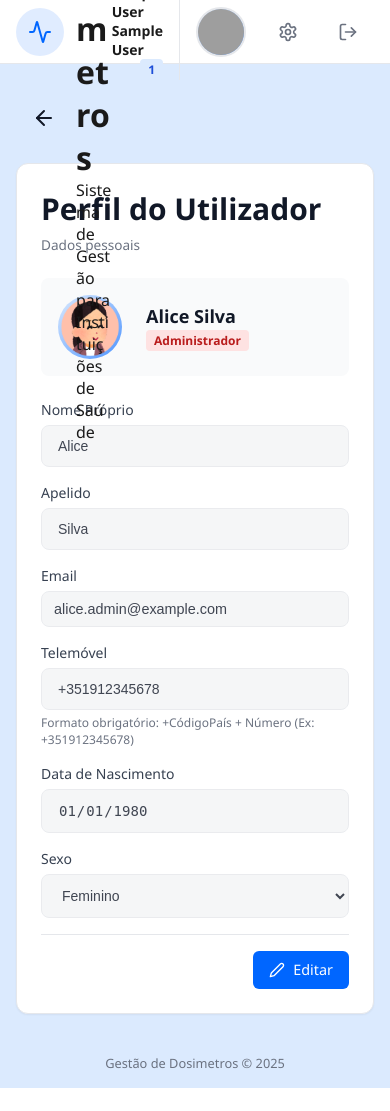
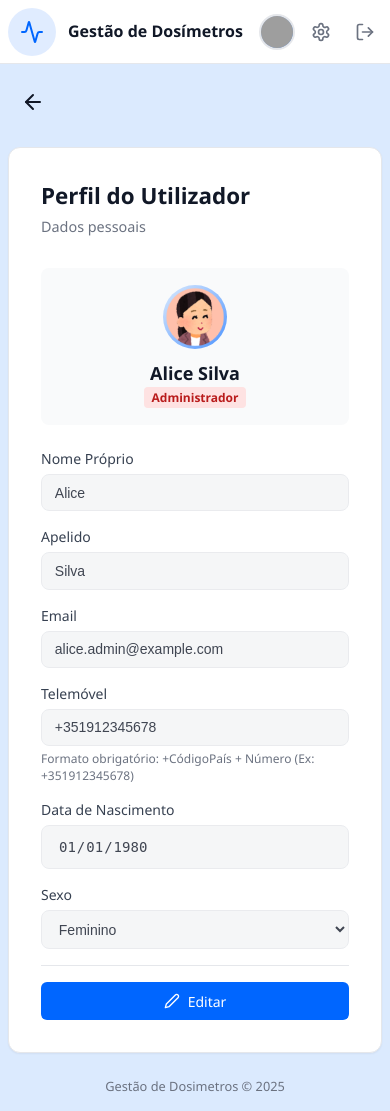
Before and after one commit to beatrizpinho04-debug/c-digo, a PHP site: page /perfil.php in a window 390 px wide. Before the commit the page ends 1088 px from the top, so only its background shows below. Run offline with PHP 8.4, Linux system fonts and the light colour scheme; the visitor is signed in with stand-in values (Sample User, id 1); data comes from the database, SQL or seed files in the repository; grey boxes are pictures that could not be loaded.

Commit message:
responsive

```diff
--- a/css/responsive.css
+++ b/css/responsive.css
@@ -1,92 +1,21 @@
-/* ---------- Tablets (≤ 768px) ---------- */
-@media (max-width: 768px) {
+/* -------------------------------------------------------------------------
+   RESPONSIVE.CSS
+   Ajustes de layout para diferentes tamanhos de ecrã.
+   -------------------------------------------------------------------------
+*/
 
-  /* Container geral */
-  .container {
-    max-width: 90%;
-    gap: 1.25rem;
-  }
-
-  /* Card */
-  .card {
-    padding: 1.5rem;
-  }
-
-  /* Texto */
-  .titulo {
-    font-size: 1.6rem;
-  }
-
-  .subtítulo {
-    font-size: 1rem;
-  }
-
-  .entrar {
-    font-size: 1.35rem;
-  }
-
-  /* Inputs */
-  input[type="email"],
-  input[type="password"] {
-    padding: 0.65rem 0.9rem;
-    font-size: 0.95rem;
-  }
+/* --- Animações --- */
+@keyframes aparecer {
+    from { opacity: 0; transform: translateY(-20px); }
+    to { opacity: 1; transform: translateY(0); }
 }
 
-/* ---------- Telemóveis (≤ 480px) ---------- */
-@media (max-width: 480px) {
-
-  /* Container */
-  .container {
-    max-width: 95%;
-    gap: 1rem;
-    padding: 0;
-  }
-
-  /* Card */
-  .card {
-    padding: 1.2rem;
-    border-radius: 0.65rem;
-  }
-
-  /* Texto */
-  .titulo {
-    font-size: 1.35rem;
-  }
-
-  .subtítulo {
-    font-size: 0.85rem;
-  }
-
-  .entrar {
-    font-size: 1.25rem;
-  }
-
-  /* Formulário */
-  input[type="email"],
-  input[type="password"] {
-    font-size: 0.9rem;
-    padding: 0.55rem 0.75rem;
-  }
-
-  .btn {
-    padding: 0.6rem 1rem;
-    font-size: 0.9rem;
-  }
-
-  .btn-full {
-    width: 100%;
-  }
-
-  /* Footer */
-  .footer {
-    font-size: 0.8rem;
-    margin-top: 0.5rem;
-    margin-bottom: 1rem; /* distância do fundo */
-  }
+@keyframes slideDown {
+    from { opacity: 0; transform: translateY(-10px); }
+    to { opacity: 1; transform: translateY(0); }
 }
 
-
+/* --- Desktop e Tablets Grandes (≥ 640px) --- */
 @media (min-width: 640px) {
     .profile-form-grid {
         grid-template-columns: 1fr 1fr;
@@ -96,11 +25,97 @@
     }
 }
 
-@keyframes aparecer {
-    from { opacity: 0; transform: translateY(-20px); }
-    to { opacity: 1; transform: translateY(0); }
+/* --- Tablets e Ecrãs Médios (≤ 768px) --- */
+@media (max-width: 768px) {
+    .main-container, .header-container {
+        padding: 0 1rem;
+    }
+
+    .container {
+        max-width: 90%;
+    }
+
+    /* Tipografia Ajustada */
+    .titulo, .card1-title { font-size: 1.6rem; }
+    .entrar { font-size: 1.35rem; }
+
+    /* --- LIMPEZA DO CABEÇALHO (CRUCIAL) --- */
+    /* Escondemos o nome e cargo AQUI (768px) para evitar que o layout parta em tablets */
+    .user-info {
+        display: none !important;
+    }
+
+    /* Escondemos o subtítulo do site para poupar espaço */
+    .logo-text p {
+        display: none !important;
+    }
+
+    /* Ajustar o título principal para não ser gigante */
+    .logo-text h1 {
+        font-size: 1.25rem; /* ~20px */
+    }
 }
-@keyframes slideDown {
-    from { opacity: 0; transform: translateY(-10px); }
-    to { opacity: 1; transform: translateY(0); }
+
+/* --- Telemóveis (≤ 480px) --- */
+@media (max-width: 480px) {
+
+  /* --- HEADER MAIS COMPACTO --- */
+  .header-container { padding: 0 0.5rem; }
+  .user-area { gap: 0.5rem; }
+
+  /* Título ainda mais pequeno no telemóvel */
+  .logo-text h1 { font-size: 1rem; }
+
+  /* Foto mais pequena para garantir que cabe tudo */
+  .profile-pic { width: 36px; height: 36px; }
+
+  /* Botões do header lado a lado */
+  .header1 .action-buttons {
+      flex-direction: row;
+      width: auto;
+  }
+  .header1 .btn { width: auto; padding: 8px; }
+
+  /* --- RESTO DO DESIGN --- */
+  .main-container { padding: 1rem 0.5rem; }
+  .container { max-width: 95%; gap: 1rem; padding: 0; }
+
+  .card, .card1, .card1-content, .card1-header {
+      padding: 1rem;
+  }
+
+  .foto-section-gray {
+      flex-direction: column;
+      text-align: center;
+      gap: 0.75rem;
+  }
+
+  /* Tipografia reduzida */
+  .titulo, .card1-title { font-size: 1.4rem; }
+  .subtítulo { font-size: 0.9rem; }
+  .entrar { font-size: 1.25rem; }
+
+  /* Inputs e Botões Gerais */
+  input[type="text"], input[type="email"], input[type="password"],
+  select, .profile-input, .btn {
+      padding: 0.6rem 0.8rem;
+      font-size: 14px;
+  }
+
+  /* Botões de ação (ex: perfil) empilhados */
+  .action-buttons, .profile-actions {
+      flex-direction: column;
+      width: 100%;
+  }
+
+  /* Exceção: manter os botões do header em linha (reforço) */
+  .header1 .action-buttons { flex-direction: row !important; }
+
+  .btn { width: 100%; }
+  /* Exceção botões header */
+  .header1 .btn { width: auto; }
+
+  .footer { font-size: 0.8rem; margin-top: 0.5rem; margin-bottom: 1rem; }
+
+  .table-container { overflow-x: auto; display: block; }
 }
--- a/css/style.css
+++ b/css/style.css
@@ -150,6 +150,10 @@ label, .profile-label { font-size: 14px; font-weight: 500; color: var(--foregrou
 }
 .user-name { font-size: 0.875rem; font-weight: 600;}
 .lapis {gap:0.5rem;}
+.logo-text { display: flex; flex-direction: column; justify-content: center; line-height: 1.1; margin-right: 1rem;}
+.logo-text h1 {font-size: 1.875rem; font-weight: 700; color: var(--text-main); margin: 0; white-space: nowrap;}
+.logo-text p {font-size: 1rem; color: var(--muted); margin: 0; font-weight: normal; white-space: nowrap;}
+
 
 /*Etiquetas/Badges*/
 .badge-blue { background-color: var(--background); color: var(--badge-blue); }
--- a/templates/nav.php
+++ b/templates/nav.php
@@ -24,7 +24,6 @@
                             <img src="css/icon.svg" width="48" height="48" alt="Logo">
                         </div>
                         <div class="logo-text">
-                            <!-- não existe logo-text -->
                             <h1>Gestão de Dosímetros</h1>
                             <p>Sistema de Gestão para Instituições de Saúde</p>
                         </div>
```
Also changed, not shown: other parts of css/style.css (+22 -25 lines).
